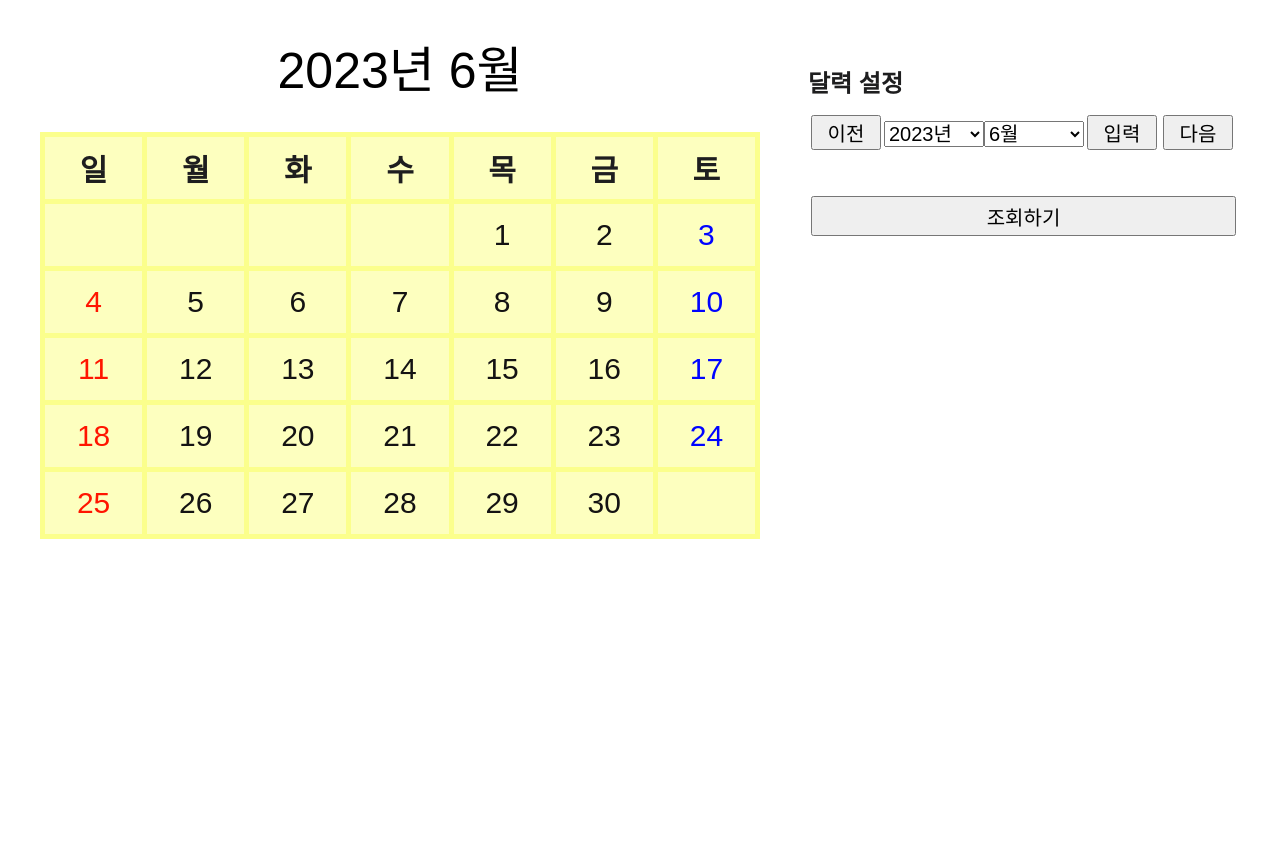
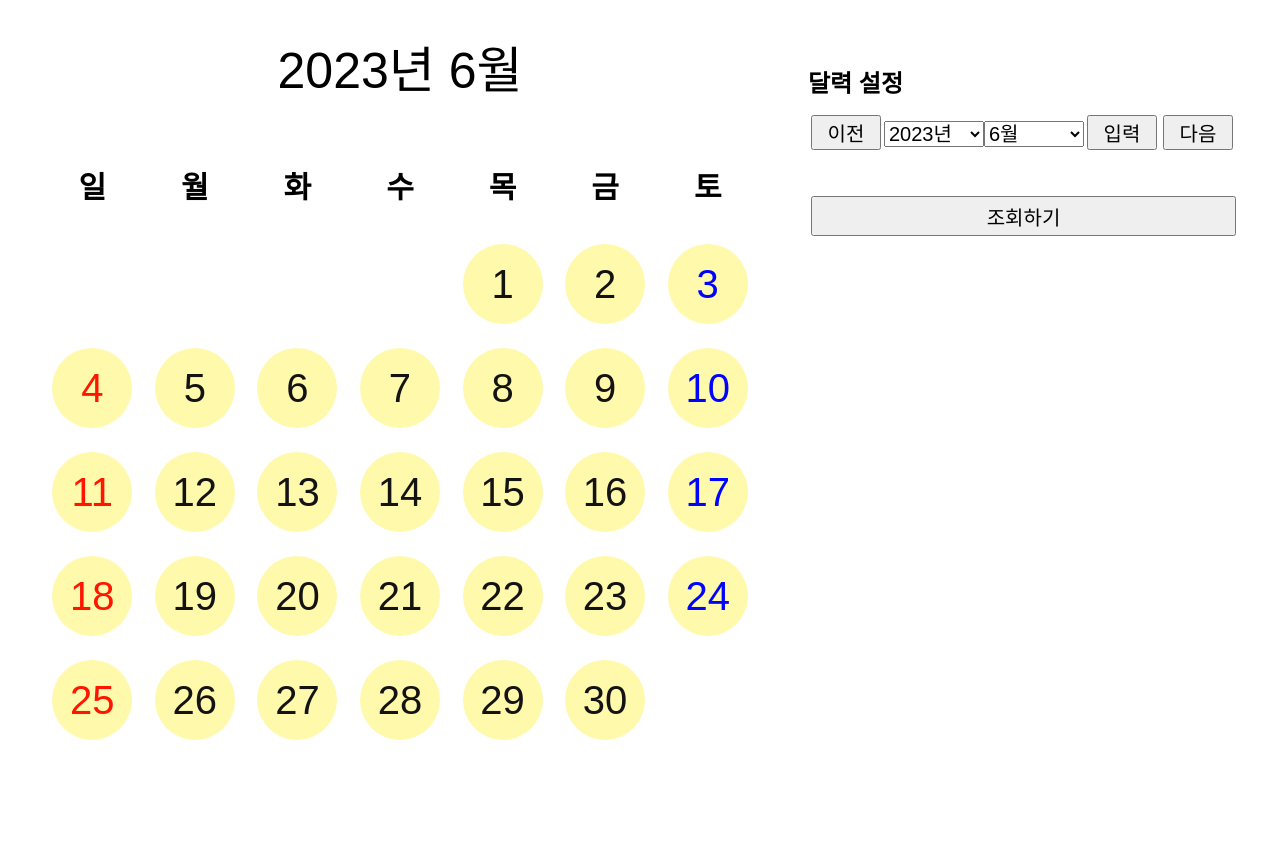
Before and after one commit to NohJiin/popcornLovers, a Java web app: page /mycalendar/mycalendarmain.jsp in a window 1280 px wide. Shown: the part 95-953 px from the top of the page. Before the commit the page ends 634 px from the top, so only its background shows below. Run offline with Spring Boot 4, a stand-in JSP engine, Linux system fonts and the light colour scheme; the project's own start-up code is not run, and a stand-in starts its controllers and pages; some libraries are stand-ins or nearby versions.

Commit message:
일별로 캘린더에 버튼기능 구현, 나의 일정 페이지 css 디자인

```diff
--- a/popcornLovers/src/main/java/com/java4/popcorn/mycalendar/MyCalendarController.java
+++ b/popcornLovers/src/main/java/com/java4/popcorn/mycalendar/MyCalendarController.java
@@ -16,8 +16,8 @@ public class MyCalendarController {
 	MyCalendarDAO dao;
 
 	@RequestMapping("mycalendar/mycalendarmain") //연도와 월, 멤버id를 넣고, 연도와 월, 일, 영화제목을 리스트로 가져오기
-	public String list1(@RequestParam("year") int year, @RequestParam("month") int month, HttpSession session,
-			Model model) {
+	public String list1(@RequestParam("year") int year, @RequestParam("month") int month, @RequestParam("day") int day,
+			 HttpSession session, Model model) {
 
 		String member_id = (String) session.getAttribute("member_id");
 
@@ -27,6 +27,8 @@ public class MyCalendarController {
 		System.out.println(year + "연도 불러오기 완료");
 		vo.setMonth(month);
 		System.out.println(month + "월 불러오기 완료");
+		vo.setDay(day);
+		System.out.println(day + "일 불러오기 완료");
 		vo.setMember_id(member_id);
 		System.out.println(member_id + "memberid 불러오기 완료");
 		System.out.println(vo);
--- a/popcornLovers/src/main/resources/mappers/mycalendarMapper.xml
+++ b/popcornLovers/src/main/resources/mappers/mycalendarMapper.xml
@@ -14,7 +14,7 @@
 		SELECT year, month, day, movieTitle
 		From popcorn.mycalendar
 		JOIN movie ON mycalendar.movieId = movie.movieId
-		WHERE year = #{year} AND month = #{month} AND member_id = #{member_id}
+		WHERE year = #{year} AND month = #{month} AND day = #{day} AND member_id = #{member_id}
 		ORDER BY day ASC
 	</select>
 
--- a/popcornLovers/src/main/webapp/WEB-INF/views/mycalendarview/mycalendarlist.jsp
+++ b/popcornLovers/src/main/webapp/WEB-INF/views/mycalendarview/mycalendarlist.jsp
@@ -8,7 +8,6 @@
 <title>Insert title here</title>
 </head>
 <body>
-	<div id="mycalendarlist" class="mycalendarlist">
 	<table>
 		<tr>
 			<td colspan="2">일정 목록</td>
@@ -28,6 +27,5 @@
 			</tr>
 		</c:forEach>
 	</table>
-	</div>
 </body>
 </html>
--- a/popcornLovers/src/main/webapp/mycalendar/mycalendarmain.jsp
+++ b/popcornLovers/src/main/webapp/mycalendar/mycalendarmain.jsp
@@ -61,11 +61,12 @@ int lastday = cal.getActualMaximum(Calendar.DATE);
 	src="${pageContext.request.contextPath}/resources/js/jquery-3.6.4.js"></script>
 <script type="text/javascript">
 	$(function() {
-		$("#listbutton").click(function() {
+		$("#datebutton").click(function() {
 			$.ajax({
 				url : "../mycalendarview/mycalendarlist.jsp",
+				method : "GET",
 				success : function(x) {
-					$("#mycalendarlist").append(x);
+					$("#mycalendarlist").html(x);
 				},
 				error : function() {
 					alert("list를 불러오는데 오류발생");
@@ -78,25 +79,28 @@ int lastday = cal.getActualMaximum(Calendar.DATE);
 
 
 <style>
-body {
-	font-size: 0pt;
-	color: #1e1e1f;
-	border-radius: 10px;
+
+.mymoviecalendar table {
+	padding-bottom: 100px;
+	;
 }
 
-.mymoviecalendar table {
-	border-collapse: collapse;
-	padding-bottom: 100px;
+.mymoviecalendar tr, .mymoviecalendar td, .mymoviecalendar th {
+	border: none;
+	width: 120px;
+	height: 100px;
+	text-align: center;
+	font-size: 30px;
 	background-color: white;
 }
 
-.mymoviecalendar tr, .mymoviecalendar td, .mymoviecalendar th {
-	border: 5px solid #fbff8c;
-	width: 100px;
-	height: 60px;
-	text-align: center;
-	font-size: 30px;
-	background-color: #fdffbf;
+.mymoviecalendar button {
+	width: 80px;
+	height: 80px;
+	font-size: 40px;
+	border: none;
+	background-color: #fff9ab;
+	border-radius: 40px;
 }
 
 .mymoviecalendar caption {
@@ -167,6 +171,7 @@ select {
 
 	<div class="all">
 		<div class="mymoviecalendar">
+			<form action="mycalendarmain" method="post">
 				<table>
 					<caption><%=y%>년
 						<%=m + 1%>월
@@ -199,7 +204,14 @@ select {
 								color = "#ff1500";
 							}
 						%>
-					<td style="color:<%=color%>;"><%=d%></td>
+						<td style="color:<%=color%>;">
+							<button type="submit" name="day" value="<%=d%>" id="datebutton"
+								class="datebutton" formmethod="post" formaction="mycalendarmain" style="color:<%=color%>;">
+								<input type="hidden" name="year" value="<%=y%>">
+								<input type="hidden" name="month" value="<%=m + 1%>">
+								<%=d%>
+							</button>
+						</td>
 						<%
 							if (count % 7 == 0) {
 							out.print("</tr><tr>");
@@ -214,6 +226,7 @@ select {
 						%>
 					</tr>
 				</table>
+			</form>
 		</div>
 		<div class="calendarsetting">
 			<h1 style="font-size: 24px;">달력 설정</h1>
@@ -261,9 +274,8 @@ select {
 					type="hidden" id="month" name="month" value="<%=m + 1%>">
 				<button type="submit" id="listbutton">조회하기</button>
 			</form>
-			<div id="mycalendarlist" class="mycalendarlist">
 		</div>
-		</div>
+		<div id="mycalendarlist" class="mycalendarlist"></div>
 	</div>
 
 
```
Lines whose indentation alone changed are shown as unchanged.
